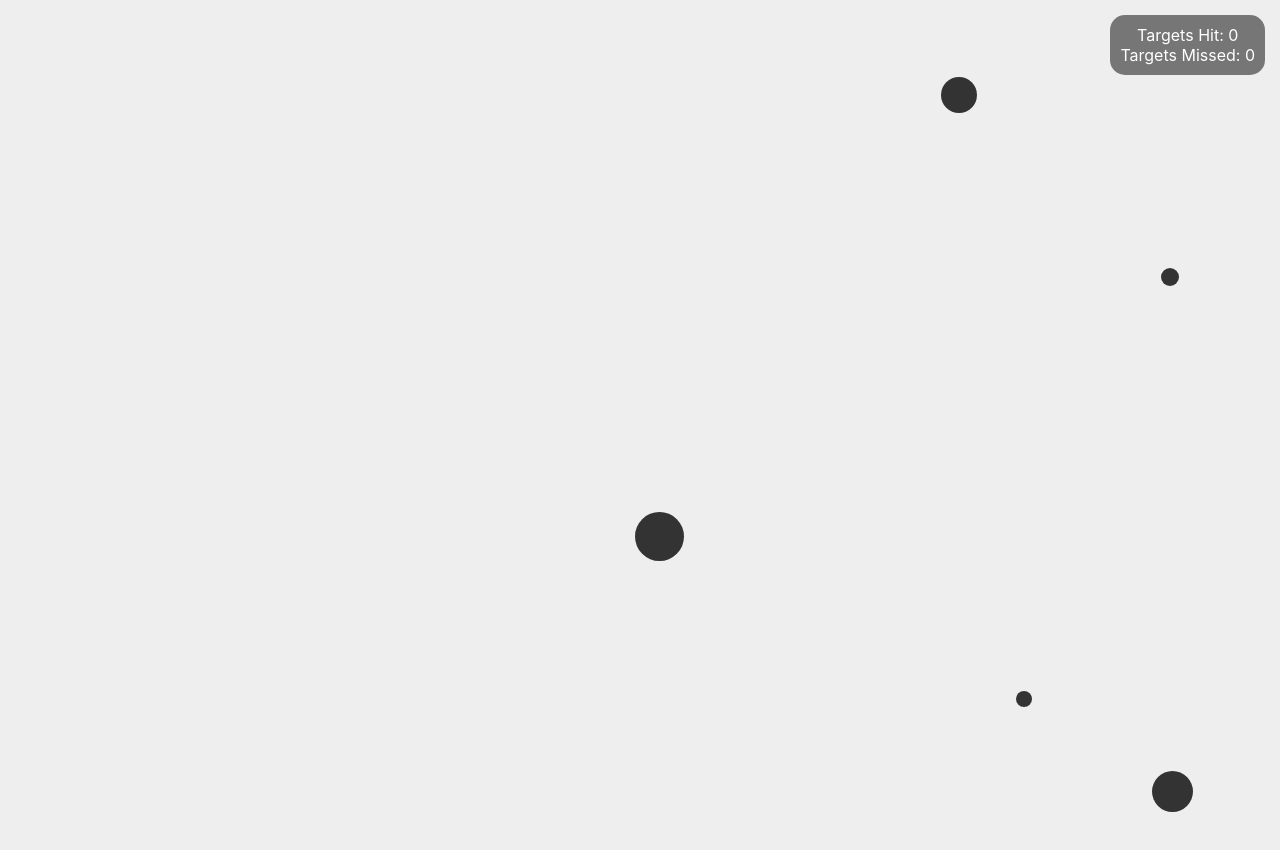
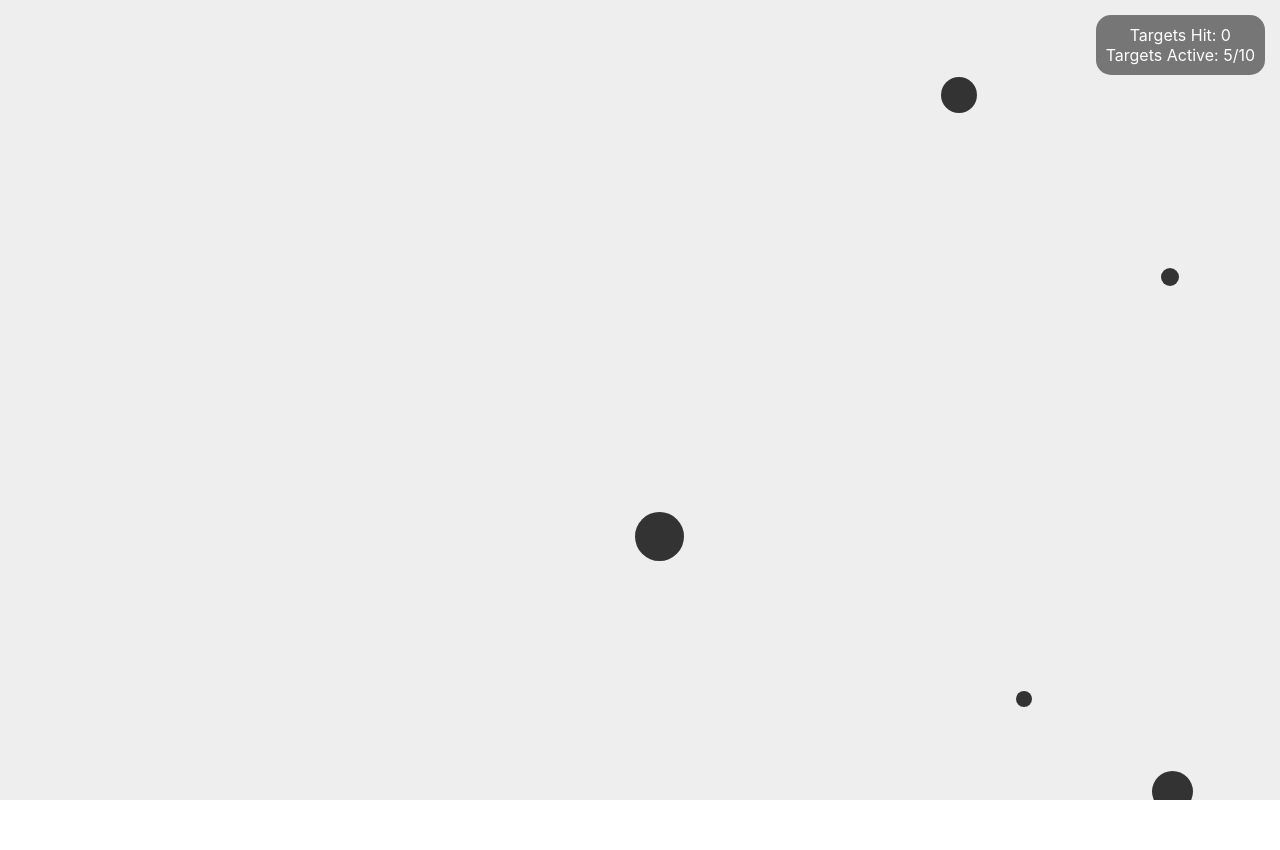
Before and after one commit to HaydenBruin/AimTraining, a React (Create React App) app: page / in a window 1280 px wide. Shown: the top 850 px of the page. After the commit the page ends 800 px from the top, so only its background shows below. Built offline with nearby package versions, Linux system fonts and the light colour scheme.

Commit message:
Adding game objectives

```diff
--- a/src/App.js
+++ b/src/App.js
@@ -13,16 +13,20 @@ class App extends Component {
         this.state = {
             targets: [],
             targetsHit: 0,
-            targetsMissed: 0,
             maxWidth: maxWidth,
-            maxHeight: maxHeight
+            maxHeight: maxHeight,
+            roundTimer: null
         }
     }
 
     componentDidMount = () => {
-        setInterval(() => {
+        const timer = setInterval(() => {
             this.createTarget();
-        }, 1000)
+        }, 1000);
+
+        this.setState({
+            roundTimer: timer
+        })
     }
 
     hitTarget = (targetId) => {
@@ -35,21 +39,12 @@ class App extends Component {
         })
     }
 
-    missTarget = () => {
-
-    }
-
     createTarget = () => {
         const randomWidth = Math.floor(Math.random() * this.state.maxWidth) + 1;
         const randomHeight = Math.floor(Math.random() * this.state.maxHeight) + 1;
 
-        const destroyTarget = setTimeout(() => {
-            this.missTarget();
-        },5000)
-
         this.setState({
             targets: [...this.state.targets, {
-                destroy: destroyTarget,
                 top: randomHeight,
                 left: randomWidth
             }]
@@ -57,16 +52,28 @@ class App extends Component {
     }
 
     render() {
+        if(this.state.targets.length >= 10)
+        {
+            clearInterval(this.state.roundTimer);
+            return (
+                <div className="app">
+                    <h1>Sorry, You lose</h1>
+                </div>
+            )
+        }
+        else
+        {
             return (
                 <div className="app">
                     <div className="scoreboard">
                         <div className="score">Targets Hit: {this.state.targetsHit}</div>
-                    <div className="score">Targets Missed: {this.state.targetsMissed}</div>
+                        <div className="score">Targets Active: {this.state.targets.length}/10</div>
                     </div>
                     <Targets hitTarget={this.hitTarget} targets={this.state.targets} />
                 </div>
             );
         }
     }
+}
 
 export default App;
--- a/src/App.scss
+++ b/src/App.scss
@@ -2,8 +2,9 @@
     text-align: center;
     position: relative;
     height: 100vh;
-    height: 100vw;
+    width: 100vw;
     background: #eee;
+    overflow: hidden;
 
     .target {
         animation: target-resize infinite 5s ease;
--- a/src/components/targets.js
+++ b/src/components/targets.js
@@ -4,7 +4,9 @@ export default class Targets extends Component {
 
     render() {
         const targets = this.props.targets;
-        if(targets.length === 0) return null;
+        if(targets.length === 0) return (
+            <div className="targets"></div>
+        )
 
         return (
             <div className="targets">
```
Lines whose indentation alone changed are shown as unchanged.
